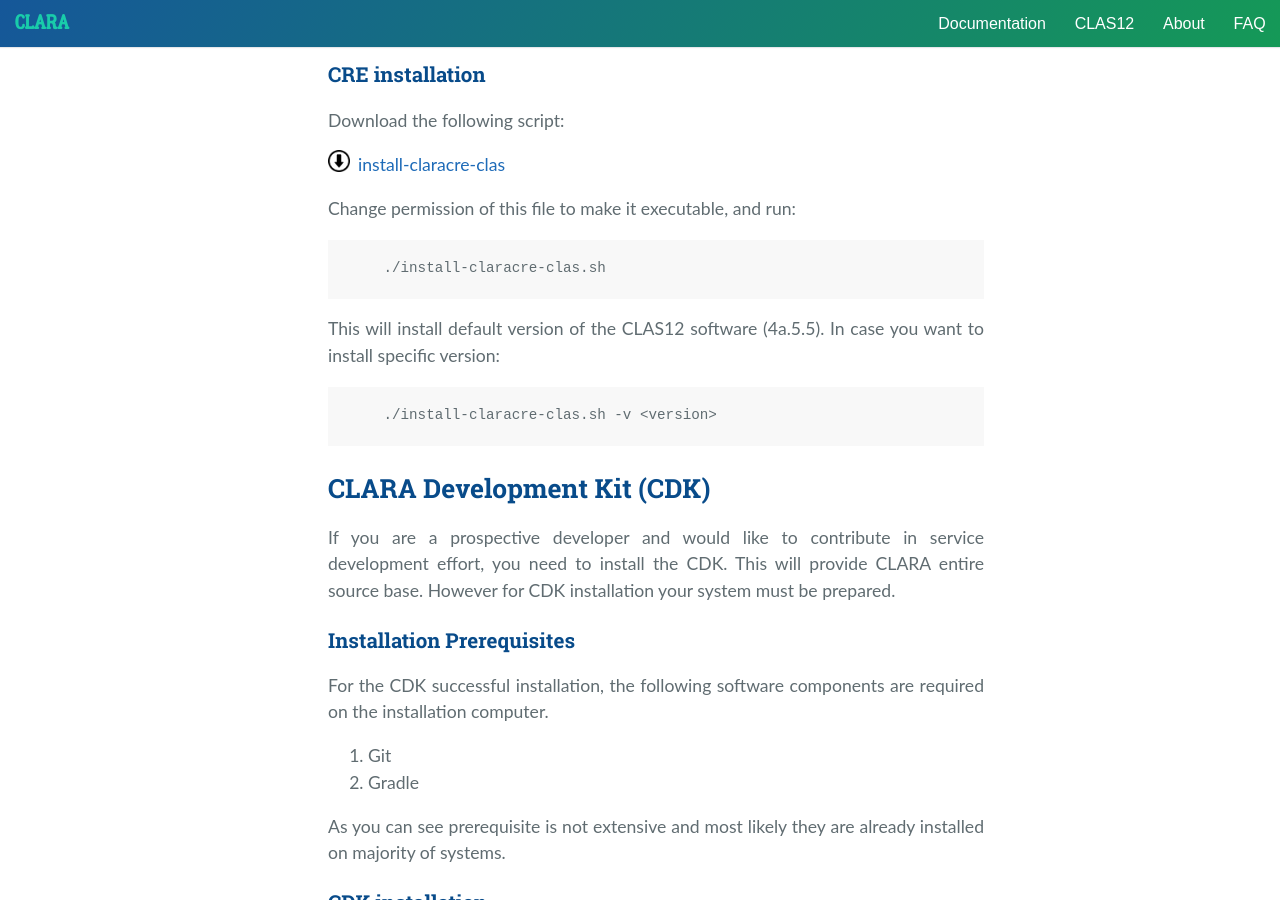
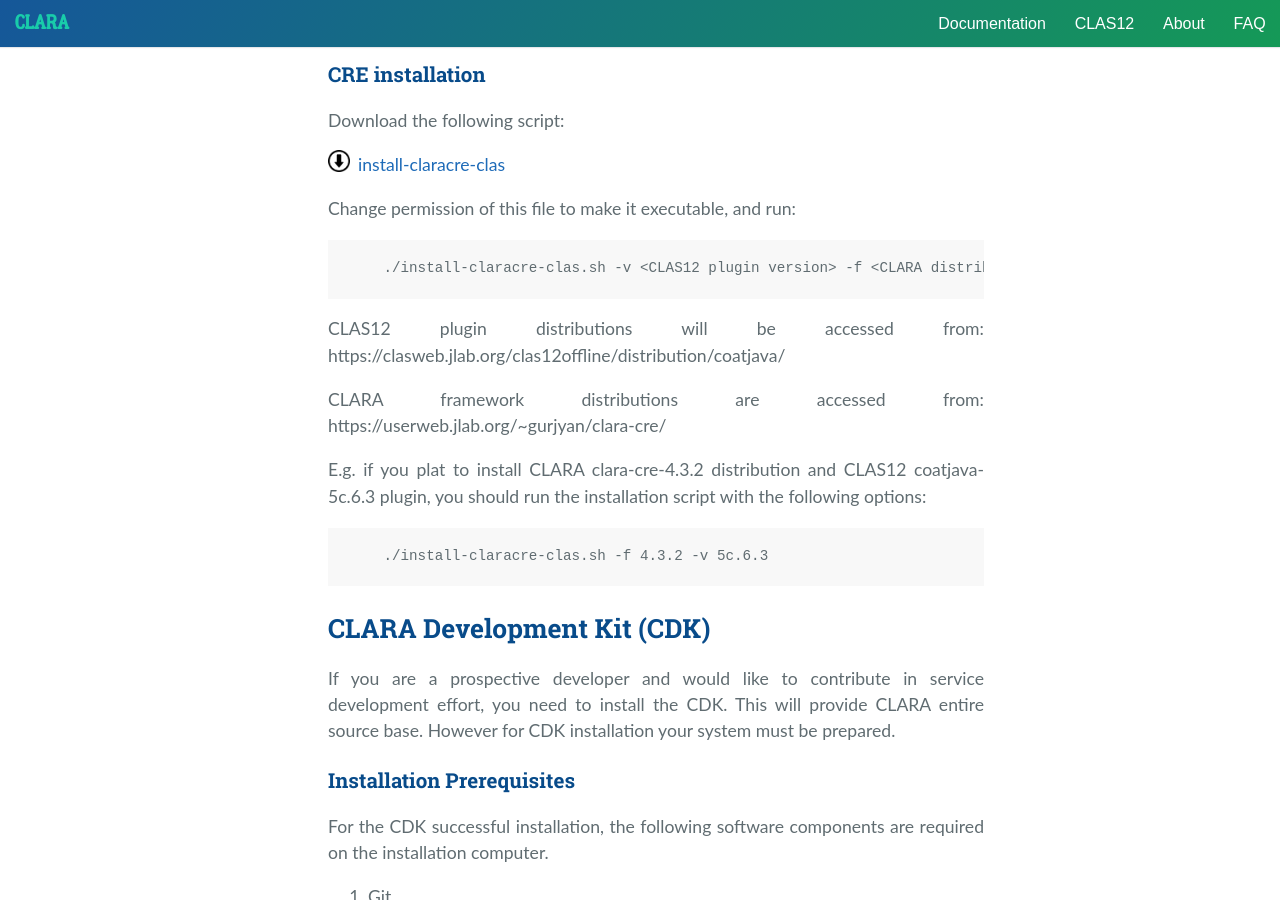
Before and after one commit to JeffersonLab/clara-docs, a Jekyll site: the page built from docs/clas/installation.md, in a window 1280 px wide and 900 px high, scrolled down 698 px. Built offline with Jekyll 4.4.1, drawn with Linux system fonts in a browser that asks for light colours; nearby versions of some CDN libraries.

Commit message:
update the installation doc.

````diff
--- a/docs/clas/installation.md
+++ b/docs/clas/installation.md
@@ -39,14 +39,19 @@
 {% download file: install-claracre-clas.sh, name: install-claracre-clas %}
 
 Change permission of this file to make it executable, and run:
+
 ```
-./install-claracre-clas.sh
+./install-claracre-clas.sh -v <CLAS12 plugin version> -f <CLARA distribution version>
 ```
+CLAS12 plugin distributions will be accessed from: https://clasweb.jlab.org/clas12offline/distribution/coatjava/
 
-This will install default version of the CLAS12 software (4a.5.5).
-In case you want to install specific version:
+CLARA framework distributions are accessed from: https://userweb.jlab.org/~gurjyan/clara-cre/
+
+E.g. if you plat to install CLARA clara-cre-4.3.2 distribution and CLAS12
+coatjava-5c.6.3 plugin, you should run the installation script with the following options:
+
 ```
-./install-claracre-clas.sh -v <version>
+./install-claracre-clas.sh -f 4.3.2 -v 5c.6.3
 ```
 
 
````
